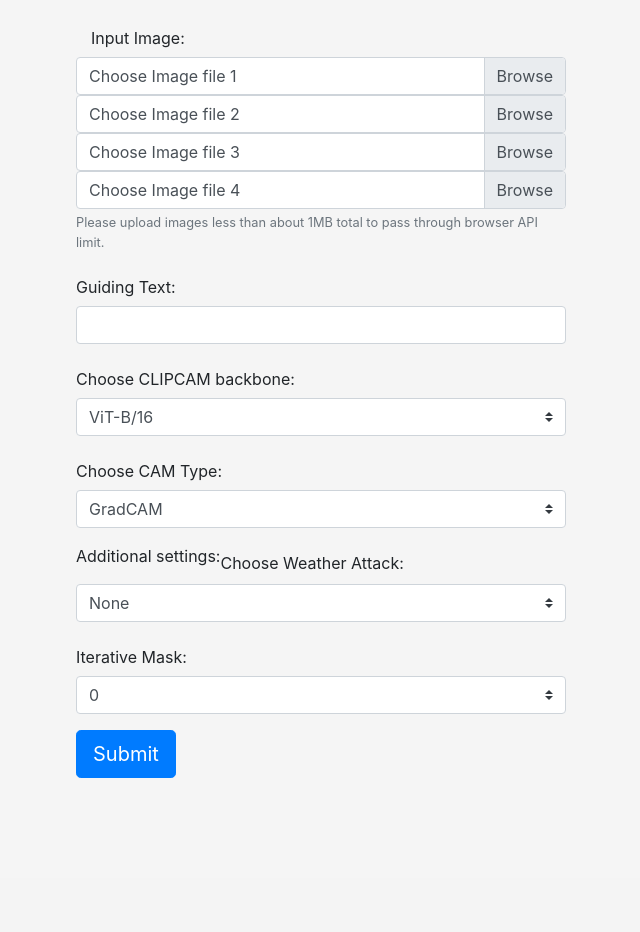
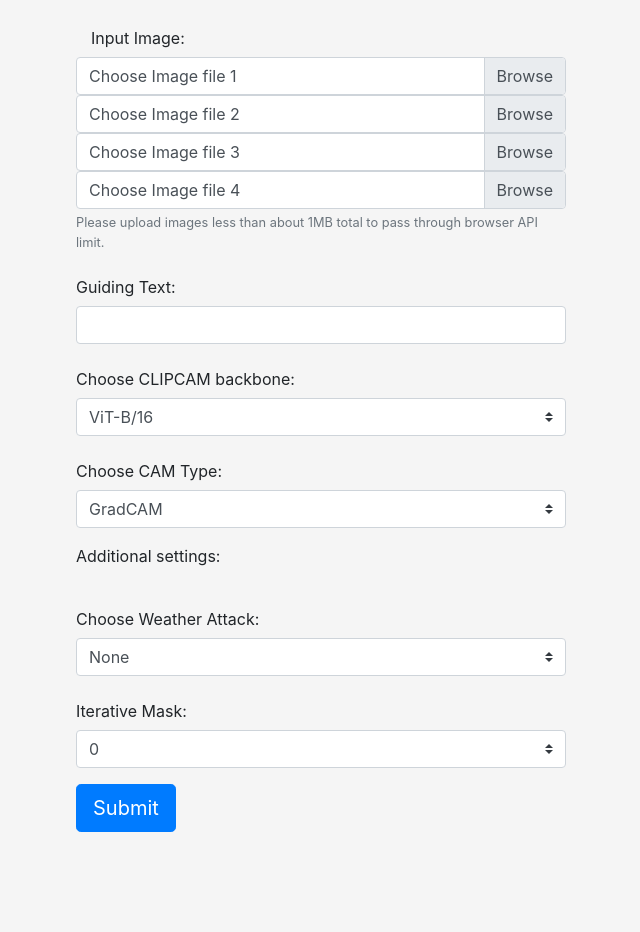
Before and after one commit to jtchen0528/CLIPCAM, a Flask app: page / in a window 1280 px wide. Shown: the part 395-1327 px from the top of the page, without its empty margins (54-694 px from the left). Before the commit the page ends 1173 px from the top, so only its background shows below. Run offline with Flask 2, Linux system fonts and the light colour scheme; parts of the project's set-up code (start-up, migrations or seed data) failed here and were passed over; some libraries are stand-ins or nearby versions.

Commit message:
update add images

```diff
--- a/static/js/main-github.js
+++ b/static/js/main-github.js
@@ -2,7 +2,7 @@ $('#single').on('click', function(ev) {
     const formData = new FormData(document.getElementById('single-form'));
     console.log(ev.target)
     $('#single')[0].disabled=true
-    fetch('https://180.176.5.132:5003/single', {
+    fetch('https://cors-anywhere.herokuapp.com/https://180.176.5.132:5003/single', {
         method: 'POST',
         body: formData
     }).then(response => response.blob())
@@ -22,7 +22,7 @@ $('#single').on('click', function(ev) {
 $('#grid').on('click', function(ev) {
     const formData = new FormData(document.getElementById('grid-form'));
     $('#grid')[0].disabled=true
-    fetch('https://180.176.5.132:5003/grid', {
+    fetch('https://cors-anywhere.herokuapp.com/https://180.176.5.132:5003/grid', {
         method: 'POST',
         body: formData
     }).then(response => response.blob())
--- a/templates/index.html
+++ b/templates/index.html
@@ -106,7 +106,9 @@
                                         </select>
                                     </div>
                                     <div class="mb-3 row">
-                                        <p>Additional settings:</p><br>
+                                        <p>Additional settings:</p>
+                                    </div>
+                                    <div class="mb-3 row">
                                         <label for="attack" class="col-form-label">Choose Weather
                                             Attack:</label>
                                         <select class="custom-select" aria-label="attack" id="attack"
@@ -174,7 +176,9 @@
                                         </select>
                                     </div>
                                     <div class="mb-3 row">
-                                        <p>Additional settings:</p><br>
+                                        <p>Additional settings:</p>
+                                    </div>
+                                    <div class="mb-3 row">
                                         <label for="attack" class="col-form-label">Choose Weather
                                             Attack:</label>
                                         <select class="custom-select" aria-label="attack" id="attack"
```
Also changed, not shown: index.html (+6 -2 lines).
